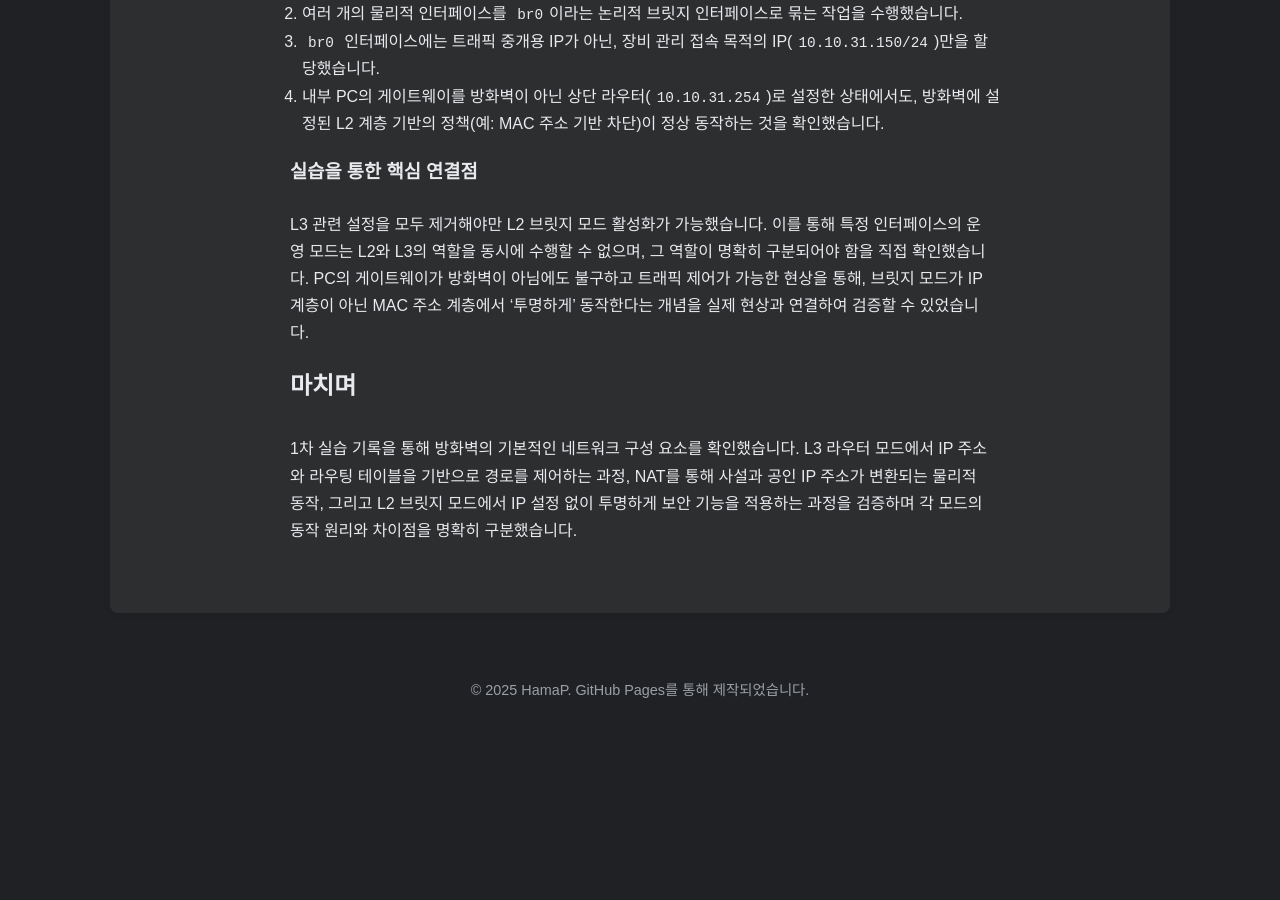
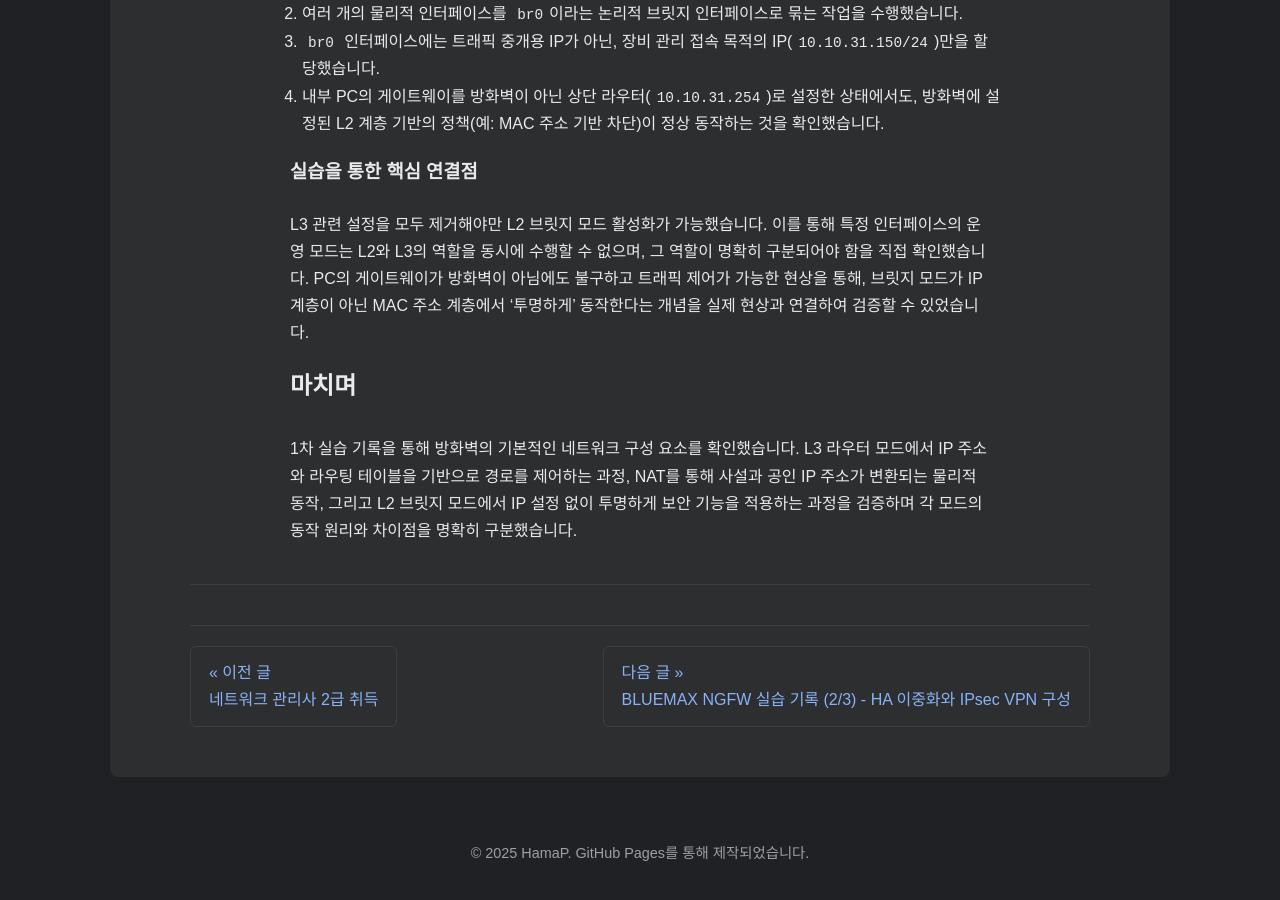
Before and after one commit to HamaP0/HamaP0.github.io, a Jekyll site: the page built from _posts/2025-07-14-NGFW_Training_1.md, in a window 1280 px wide and 900 px high, scrolled down 2162 px. Built offline with Jekyll 4.4.1, drawn with Linux system fonts in a browser that asks for light colours; some web fonts are replaced; before the commit the page ends 2899 px from its top, so only the background shows below that.

Commit message:
Update post.html

```diff
--- a/_layouts/post.html
+++ b/_layouts/post.html
@@ -18,39 +18,28 @@ layout: default
 
     {% comment %}
     ======================================================
-    이전/다음 글 내비게이션 (카테고리 내 탐색, 안정성 강화 버전)
+    이전/다음 글 내비게이션 (Jekyll 기본 기능 사용)
+    - site.posts 전체를 기준으로 이전/다음 글을 찾습니다.
+    - 가장 간단하고 확실하게 동작하는 방식입니다.
     ======================================================
     {% endcomment %}
-    {%- assign category_to_navigate = page.primary_category | default: page.categories.first -%}
+    {% if page.previous.url or page.next.url %}
+    <hr>
+    <nav class="post-nav">
+        {% if page.previous.url %}
+        <a class="post-nav-item post-nav-prev" href="{{ page.previous.url | relative_url }}">
+            <div class="nav-arrow">« 이전 글</div>
+            <span class="post-title">{{ page.previous.title }}</span>
+        </a>
+        {% endif %}
 
-    {%- if category_to_navigate -%}
-        {%- assign posts_in_category_unsorted = site.categories[category_to_navigate] -%}
-        {%- if posts_in_category_unsorted and posts_in_category_unsorted.size > 1 -%}
-            {%- assign posts_in_category = posts_in_category_unsorted | sort: 'date' -%}
-            {%- for post_item in posts_in_category -%}
-                {%- if post_item.id == page.id -%}
-                    {%- assign current_post_index = forloop.index0 -%}
-                    {%- break -%}
-                {%- endif -%}
-            {%- endfor -%}
+        {% if page.next.url %}
+        <a class="post-nav-item post-nav-next" href="{{ page.next.url | relative_url }}">
+            <div class="nav-arrow">다음 글 »</div>
+            <span class="post-title">{{ page.next.title }}</span>
+        </a>
+        {% endif %}
+    </nav>
+    {% endif %}
 
-            {%- if current_post_index != nil -%}
-                <hr>
-                <nav class="post-nav" aria-label="이전·다음 글">
-                    {%- if current_post_index > 0 -%}
-                        {%- assign prev_post_index = current_post_index | minus: 1 -%}
-                        {%- assign previous_post = posts_in_category[prev_post_index] -%}
-                        <a class="prev" href="{{ previous_post.url | relative_url }}">« 이전 글: {{ previous_post.title | escape }}</a>
-                    {%- endif -%}
-
-                    {%- assign last_post_index = posts_in_category.size | minus: 1 -%}
-                    {%- if current_post_index < last_post_index -%}
-                        {%- assign next_post_index = current_post_index | plus: 1 -%}
-                        {%- assign next_post = posts_in_category[next_post_index] -%}
-                        <a class="next" href="{{ next_post.url | relative_url }}">다음 글: {{ next_post.title | escape }} »</a>
-                    {%- endif -%}
-                </nav>
-            {%- endif -%}
-        {%- endif -%}
-    {%- endif -%}
 </article>
```
